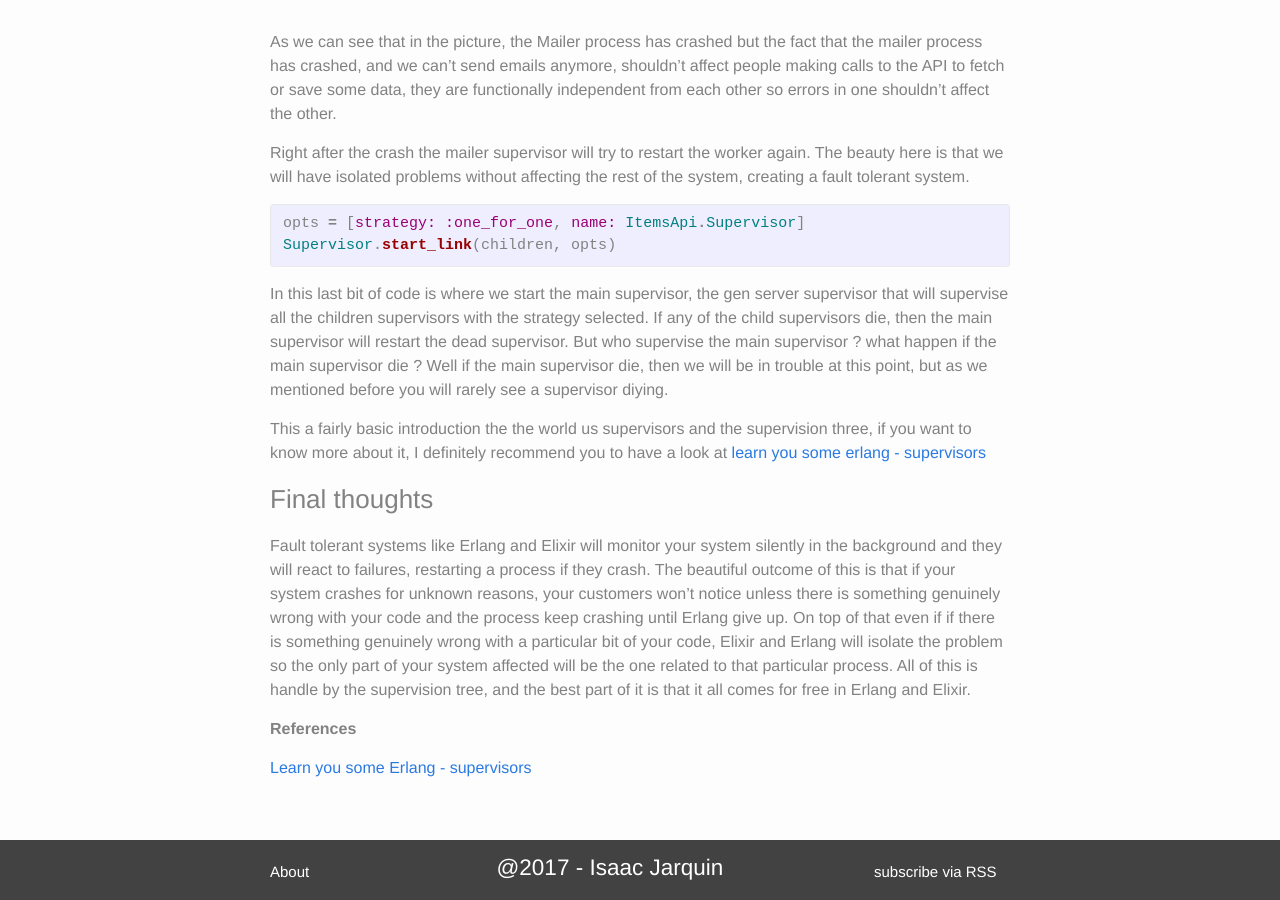
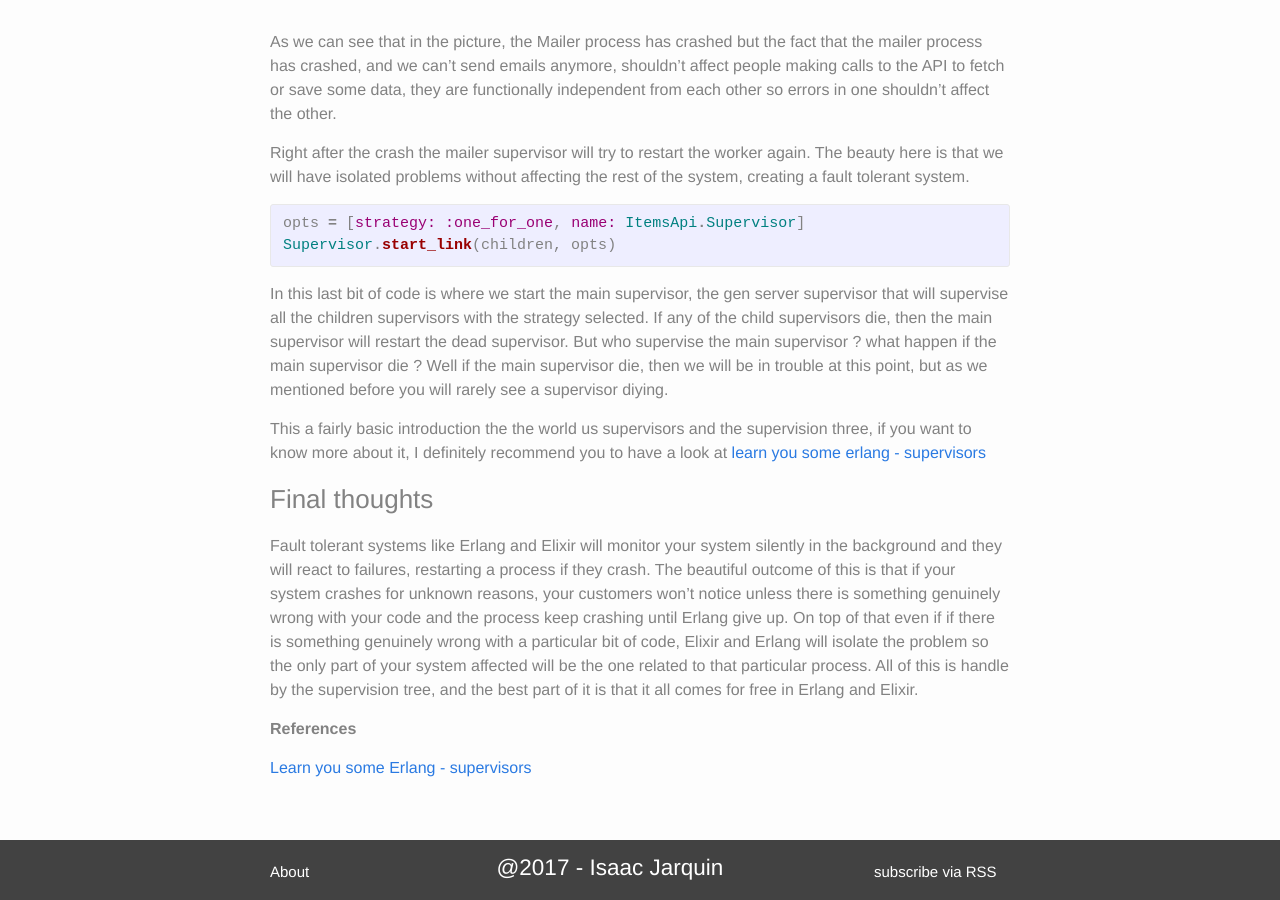
Before and after one commit to isaacjarquin/isaacjarquin.github.io, a Jekyll site: the page built from _posts/2017-08-03-supervision-tree.markdown, in a window 1280 px wide and 900 px high, scrolled down 4090 px. Built offline with Jekyll 4.4.1, drawn with Linux system fonts in a browser that asks for light colours; comment, search, counter and statistics services are not loaded; some of the changed text lies outside the part shown.

```diff
--- a/_posts/2017-08-03-supervision-tree.markdown
+++ b/_posts/2017-08-03-supervision-tree.markdown
@@ -11,7 +11,7 @@
 
 ## Have you try turn it off and on again ?
 
-In one of my previous post (Let it crash) we talk about how good elixir and erlang were at fault tolerance, and how they could restart an app when the app crashes so our customers wouldn’t notice any issues. We also mentioned that all of this was handle by the supervision tree. So now is time to talk a bit about the supervision tree.
+In one of my previous post ([Let it crash](/software/2017/07/01/erlang-let-it-crash.html)) we talk about how good elixir and erlang were at fault tolerance, and how they could restart an app when the app crashes so our customers wouldn’t notice any issues. We also mentioned that all of this was handle by the supervision tree. So now is time to talk a bit about the supervision tree.
 
 In Elixir and Erlang, we have what are known as Supervisors. The responsibility of a supervisor is to check that a process is alive, and restart it if it dies.  A Supervisor can check for processes and other supervisors too. That way we can build a hierarchical process structure called a supervision tree. Supervision trees are a nice way to structure fault-tolerant applications, to isolate errors when they appear. The main idea of a supervision tree is to have a way to keep our software going in case of errors by just restarting the faulty processes.
 
@@ -95,7 +95,7 @@
 
 ### Final thoughts
 
-Fault tolerant systems like Erlang and Elixir will monitor your system silently in the background and they will react to failures, restarting a process if they crash. The beautiful outcome of this is that if your system crashes for unknown reasons, your customers won't notice unless there is something genuinely wrong with your code and the process keep crashing until Erlang give up. On top of that even if if there is something genuinely wrong with a particular bit of your code, Elixir and Erlang will isolate the problem so the only part of your system affected will be the one related to that particular process. All of this is handle by the supervision tree, and the best part of it is that it all comes for free in Erlang and Elixir.
+Fault tolerant systems like Erlang and Elixir will monitor your system silently in the background and they will react to failures, restarting a process if they crash. The beautiful outcome of this is that if your system crashes for unknown reasons, your customers won't notice unless there is something genuinely wrong with your code and the process keep crashing until Erlang give up. On top of that even if if there is something genuinely wrong with a particular bit of code, Elixir and Erlang will isolate the problem so the only part of your system affected will be the one related to that particular process. All of this is handle by the supervision tree, and the best part of it is that it all comes for free in Erlang and Elixir.
 
 <b>References</b>
 
```
